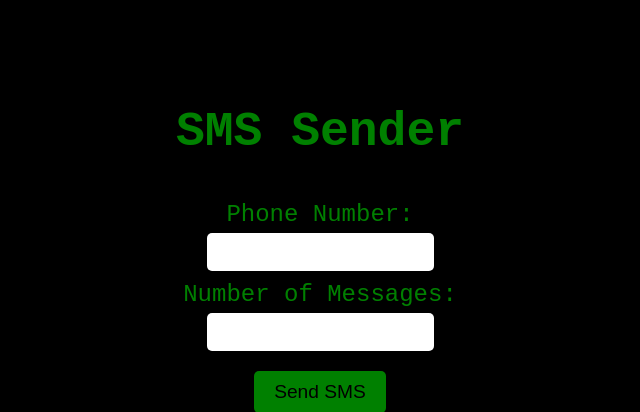
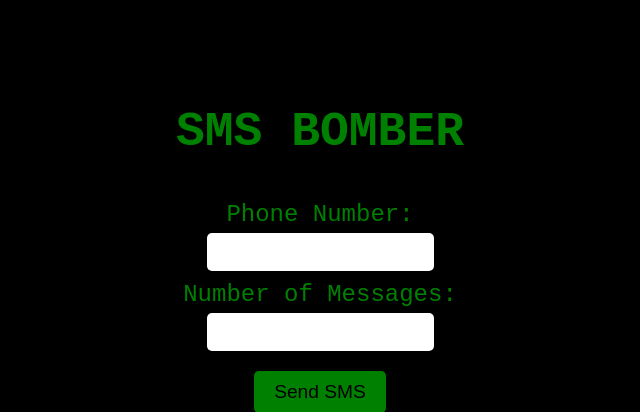
Before and after one commit to Gajarbotol/bomber, a Flask app: page / in a window 1280 px wide. Shown: the part 157-569 px from the top of the page, without its empty margins (320-960 px from the left). Run offline with Flask 3, Linux system fonts and the light colour scheme.

Commit message:
Update index.html

```diff
--- a/templates/index.html
+++ b/templates/index.html
@@ -3,7 +3,7 @@
 <head>
     <meta charset="UTF-8">
     <meta name="viewport" content="width=device-width, initial-scale=1.0">
-    <title>SMS Sender</title>
+    <title>SMS BOMBER BY X</title>
     <style>
         body {
             background-color: black;
@@ -54,7 +54,7 @@
     </style>
 </head>
 <body>
-    <h1>SMS Sender</h1>
+    <h1>SMS BOMBER</h1>
     <form method="post">
         <label for="phone_number">Phone Number:</label>
         <input type="text" id="phone_number" name="phone_number" required>
```
